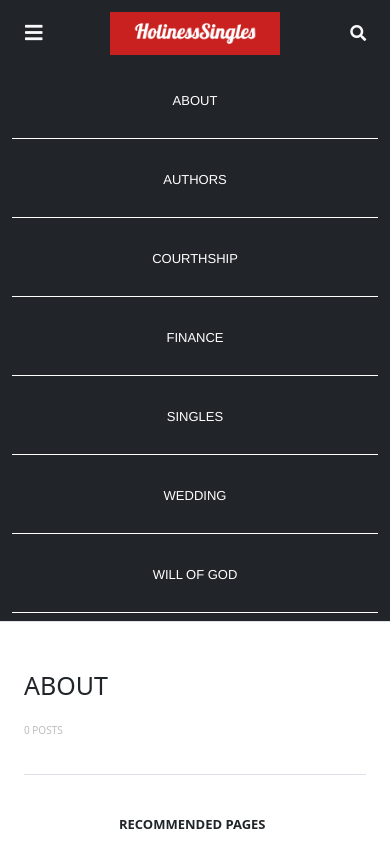
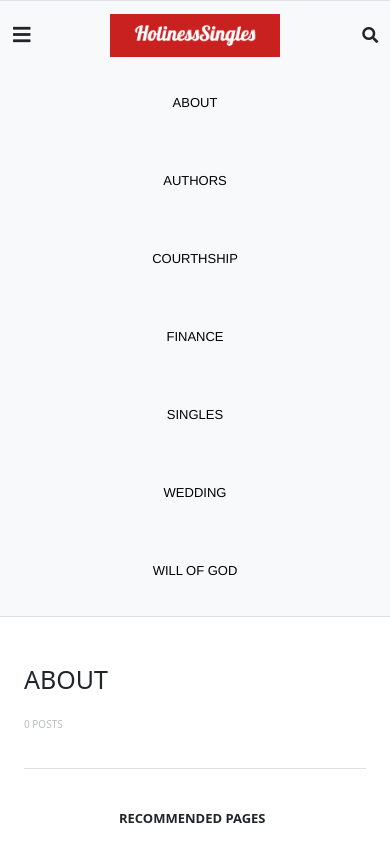
Before and after one commit to Matthew0007/The-Graphics-House-Blog, a Django app: a page that uses website/templates/base.html in a window 390 px wide, after a click that opens the changed part. Shown: the top 860 px of the page. Run offline with Django 3.2, Linux system fonts and the light colour scheme; data comes from the database, SQL or seed files in the repository; both versions use the stored data as it was after the commit; some libraries are stand-ins or nearby versions.

Commit message:
navbar mobile fix

```diff
--- a/static/css/all.css
+++ b/static/css/all.css
@@ -1,6 +1,9 @@
 /* MOBILE */
 
+
+
 @media only screen and (max-width: 765px) {
+
 
 
 
--- a/static/css/home.css
+++ b/static/css/home.css
@@ -15,10 +15,10 @@
 #navbarMain {
   background-color: #f4f5f5;
   margin-top: -1px;
-  color: white;
+  color: black;
 }
 #navbarContent li a{
-  color: white;
+  color: black;
 }
 .logo {
   display: block;
@@ -67,14 +67,14 @@
 #navbarMain {
   background-color: #f4f5f5;
   margin-top: -1px;
-  color: white;
+  color: black;
 }
 #navbarContent li a {
-  color: white;
+  color: black;
 }
 
 #navbarContent li a {
-  color: white;
+  color: black;
   font-size: 12px;
   text-transform: uppercase;
   font-family: sans-serif;
@@ -105,10 +105,15 @@
   #navbarContent li {
 
 
-    font-weight: 300;
+
     padding-bottom: 3.2vh;
     padding-top: 3.2vh;
-    border-bottom: 1px solid white;
+
+
+  }
+
+  #navbarContent li a{
+
 
   }
 
@@ -290,12 +295,18 @@
 
   #navbarContent li {
 
-    font-weight: 300;
+
 
     padding-bottom: 3.2vh;
     padding-top: 3.2vh;
-    border-bottom: 1px solid white ;
+    font-size:  34px !important;
 
+  }
+
+  #navbarContent li a{
+
+
+    font-family: Helvetica;
   }
 
   #logo{
@@ -338,7 +349,7 @@
   }
 .forEachRowHomePageCategorytMobileSeperate{
 
-  font-family: "Playfair Display", serif;
+  /* font-family: "Playfair Display", serif; */
 
 }
 
@@ -566,9 +577,13 @@
     padding-bottom: 0 !important;
     padding-top: 0 !important;
 
+    font-size:  34px !important;
 
   }
+  #navbarContent li a{
 
+
+  }
   #logo{
 
     display: block !important;
--- a/static/css/post.css
+++ b/static/css/post.css
@@ -74,7 +74,7 @@
       font-weight: 300;
       padding-bottom: 3.2vh;
       padding-top: 3.2vh;
-      border-bottom: 1px solid white;
+      border: none !important;
 
     }
 
@@ -1001,12 +1001,12 @@ font-weight: 300;
       width: 10vw;
     }
 
-    .homePageFacebookSection .facebookHeaderText {
+   .facebookHeaderText {
       font-weight: bold;
       padding-top: 5vh;
       padding-bottom: 3vh;
       font-size: 13px;
-      width: 9vw;
+      width: 19vw !important;
     }
 
     .homePageFacebookSection {
--- a/website/models.py
+++ b/website/models.py
@@ -57,3 +57,12 @@ class Post(models.Model):
 
     def __str__(self):
         return self.title
+
+
+class UserSession(models.Model):
+
+    user = models.TextField(default=None)
+    post = models.ForeignKey(Post, on_delete=models.CASCADE, default="1")
+
+    def __str__(self):
+        return self.user
--- a/website/templates/base.html
+++ b/website/templates/base.html
@@ -18,8 +18,14 @@
     <title>{% block title %}{% endblock %}</title>
     <style>
 
+      *{
+
+      }
       body{
-
+        margin-bottom: -20px !important;
+        box-sizing: border-box !important;
+        margin: 0 !important;
+        padding: 0 !important;
 
         overflow-x: hidden ;
         /* background-color: rgb(24, 24, 24); */
@@ -194,6 +200,7 @@
 
 
     var searchIcon = document.getElementById("searchIconMobile")
+    var searchIcon2 = document.getElementById("searchIconMobile2")
     console.log(searchIcon)
     var container = document.getElementById("contained");
     var ex = document.getElementById("closer");
@@ -203,7 +210,10 @@
 
       container.style.display = "block"
     });
+    searchIcon2.addEventListener("click", ()=>{
 
+      container.style.display = "block"
+});
     ex.addEventListener("click", ()=>{
 
      container.style.display = "none"
--- a/website/templates/footer.html
+++ b/website/templates/footer.html
@@ -2,7 +2,7 @@
 
 {% load static %}
 <link rel="stylesheet" href="{% static 'css/all.css' %}" />
-<div style="background-color: black; position: absolute; margin-top: 100vh; bottom: 100; width: 100vw;" class = "pt-5 footer text-light navbar-fixed-bottom my-footer">
+<div style="background-color: black; position: absolute; margin-top: 0vh; bottom: 100; width: 100vw;" class = "pt-5 footer text-light navbar-fixed-bottom my-footer">
 
 
 
--- a/website/templates/header.html
+++ b/website/templates/header.html
@@ -7,31 +7,43 @@
 
 
 @media only screen and (max-width: 765px) {
-
-.whole{
-
-
-
+    .mediasFacebook{
             display: none !important;
-}
-
-}
-@media only screen and (max-width: 991px) {
-
-    .mediasFacebook{
-            display: none;
 
     }
 
     .mediasTwitter{
 
-        display: none;
+        display: none !important;
     }
 
-    .whole{
+    .buttonHeader{
+
 
         display: none !important;
     }
+}
+@media only screen and (max-width: 991px) {
+
+    .mediasFacebook{
+            display: none !important;
+
+    }
+
+    .mediasTwitter{
+
+        display: none !important;
+    }
+
+    .buttonHeader{
+
+
+display: none !important;
+}
+    /* .whole{
+
+display: none !important;
+} */
 
 }
 
@@ -51,6 +63,10 @@ position: absolute !important;
 margin-left: 22vw;
 margin-top: 4.7vh;
 }
+
+
+
+
 }
 
 @media only screen and (max-width: 1374px) and (min-width: 1260px) {
@@ -145,10 +161,10 @@ margin-top: 4.7vh;
 }
 .mediasTwitter:hover{
 
-    color: red !important;
+    color: #c92020 !important;
 }
 .mediasFacebook:hover{
-    color: red !important;
+    color: #c92020 !important;
 }
 
 
@@ -156,18 +172,17 @@ margin-top: 4.7vh;
 
 </style>
 
-<header class="bg-dark whole">
-
-   <span><a href="https://www.facebook.com/groups/deeperlifebiblechurchsingles"><i style="" class="mediasFacebook fab fa-facebook text-light"></i></a>
-    <a href="https://twitter.com/dclmhq"> <i style="" class="mediasTwitter fab fa-twitter-square text-light"></i></a></span>
 
 
+<header style="display: block; position: relative;" class=" ">
 
-    <button class="buttonHeader btn btn-light rounded-0" style="font-size: 10px; width: 100px; height: 25px; position: absolute;  margin-left: 74vw; margin-top: 4.9vh;">
+    <span><a  href="https://www.facebook.com/groups/deeperlifebiblechurchsingles"><i style="" class="mediasFacebook fab fa-facebook text-dark"></i></a>
+     <a href="https://twitter.com/dclmhq"> <i style="" class="mediasTwitter fab fa-twitter-square text-dark"></i></a></span>
+     <button class="buttonHeader btn btn-dark rounded-0" style=" font-size: 10px; width: 100px; height: 25px; position: absolute;  margin-left: 74vw; margin-top: 4.9vh;">
 
          SUBSCRIBE
      </button>
-    <div style="text-align: center; " >
+     <div style=" text-align: center; " >
         <a style=""  id="logo" href="{% url 'website:home' %}"> <img class="my-4 mx-auto" style="width: 250px;" src="{% static 'images/HS.png' %}" alt="Online Cushion Store"></a>
 
 
--- a/website/templates/navbar.html
+++ b/website/templates/navbar.html
@@ -1,16 +1,40 @@
 {% load static %}
+<link rel="stylesheet" href="{% static 'css/all.css' %}" />
+<style>
 
-<style>
+
+@media only screen and (max-width: 765px) {
+
+
+
+}
+@media only screen and (max-width: 991px) {
+
+  #searchIconMobile2{
+
+ display: none !important;
+
+}
+
+#searchIconMobile{
+
+ display: block !important;
+}
+
+}
+
+
+
   .t:hover{
 
-    color: red !important;
+    color: #c92020 !important;
 
 
   }
 
   .t{
 
-    color: white !important;
+    color: black !important;
     font-family: Helvetica !important;
     font-size: 13px !important;
   }
@@ -25,18 +49,32 @@
     opacity: 20%;
 
   }
+  #searchIconMobile2{
+
+transition: 0.1s ease-in-out;
+}
+
+#searchIconMobile2:hover{
+
+cursor: pointer;
+opacity: 20%;
+
+}
+
+
 </style>
-<nav   style=" background-color: #c92020;"  id="navbarMain" class="navbar navbar-expand-lg  border-bottom bg-dark">
+
+<nav   style=" background-color: #c92020; "   id="navbarMain" class="sticky-top border-top border-bottom navbar navbar-expand-lg bg-light">
   <!-- <nav   style=" background-color: #c92020;"  id="navbarMain" class="navbar navbar-expand-lg  border-bottom "> -->
-  <div class="container-fluid">
-    <button id="hamburger" onclick="searchRemover()" class="navbar-toggler" type="button" data-bs-toggle="collapse" data-bs-target="#navbarNav" aria-controls="navbarNav" aria-expanded="false" aria-label="Toggle navigation">
-      <i class="fas fa-bars text-light"></i>
+
+      <button style=""  id="hamburger" onclick="searchRemover()" class=" navbar-toggler" type="button" data-bs-toggle="collapse" data-bs-target="#navbarNav" aria-controls="navbarNav" aria-expanded="false" aria-label="Toggle navigation">
+        <i class="fas fa-bars text-dark"></i>
       </button>
 
       <a id="logoNavbar" class="navbar-brand mx-auto mr-3" href="{% url 'website:home' %}"> <img class=" mx-auto" style="width: 170px;" src="{% static 'images/HS.png' %}" alt="Online Cushion Store"></a>
       <a class="navbar-brand" href="#"><img src=""></a>
 
-    <i style="margin-right: 3vw;"  id="searchIconMobile" class="fas fa-search text-light"></i>
+      <i style="display: none; margin-right: 3vw;"  id="searchIconMobile" class="fas fa-search text-dark"></i>
 
       <div class="collapse navbar-collapse" id="navbarNav">
         <ul id="navbarContent" class="navbar-nav mx-auto ">
@@ -45,16 +83,19 @@
 
           {%for link in links%}
 
-        <li class="nav-item text-center text-white navers">
-   <a style="color: white;" href="{% url 'website:category_detail' link.slug %}"   class="text-white t " aria-current="page" >{{link.name}}</a>
+          <li class="nav-item text-center text-bold navers">
+     <a style="color: black;" href="{% url 'website:category_detail' link.slug %}"   class="text-white t " aria-current="page" >{{link.name}}</a>
           </li>
 
 
           {%endfor%}
 
       </div>
-  </div>
+      <i  style="margin-right: 3vw; "  id="searchIconMobile2" class="fas fa-search text-dark"></i>
+
+
   </nav>
+
 
 
 
--- a/website/templates/website/post.html
+++ b/website/templates/website/post.html
@@ -36,6 +36,8 @@
 
                 </h4>
 
+                <!-- https://developers.facebook.com/docs/plugins/share-button/ -->
+                <iframe src="https://www.facebook.com/plugins/share_button.php?href=https%3A%2F%2Fwww.facebook.com%2Fgroups%2Fdeeperlifebiblechurchsingles%2F%3F__cft__[0]%3DAZW64t27v4lSZNTyrjqlLZH27XG_0jHhh4KvxXRSkx9cBDn8dOuBz_Y2Wnel3hlaORyGCrLG3G6qzxmG9rRirxtFLD6oo-qnzZMjr6qckAJZUMKtnLGWe6Malu7iqYamFtygtfV1hwQpWGhZ5wOY6ZOB6HJJsBNy_G6tL92-gAYG5z5jp37HYVwVCacWDM-zdH0%26__tn__%3D-UC%252CP-R&layout=button_count&size=small&appId=148660960575291&width=77&height=20" width="77" height="20" style="border:none;overflow:hidden" scrolling="no" frameborder="0" allowfullscreen="true" allow="autoplay; clipboard-write; encrypted-media; picture-in-picture; web-share"></iframe>
 
                 <br>
                 <div class="labelContainer" >
--- a/website/views.py
+++ b/website/views.py
@@ -47,15 +47,39 @@ def post_detail(request, category_slug, post_slug):
 
 
     new = False
+
+    def get_ip(request):
+        address = request.META.get('HTTP_X_FORWARDED_FOR')
+        if address:
+            ip = address.split(',')[-1].strip()
+        else:
+            ip = request.META.get('REMOTE_ADDR')
+        return ip
+
+
+
+
+
+
+
+
     try:
         post = get_object_or_404(Post, slug=post_slug)
-        post.view_count = post.view_count + 1
-        post.save()
+
 
         if post.created >= compareTime:
             new = True
 
-
+        ip= get_ip(request)
+        result = UserSession.objects.filter(user=ip, post=post)
+        u = UserSession(user=ip, post=post)
+        if result:
+            print("hello")
+        else:
+            print("nah")
+            u.save()
+            post.view_count = post.view_count + 1
+            post.save()
 
     except Exception as e:
         raise e
```
Also changed, not shown: website/admin.py (+12 -1 lines), db.sqlite3, website/migrations/0007_usersession.py (added), website/migrations/0008_usersession_post.py (added), 1 other file. Lines whose indentation alone changed are shown as unchanged.
